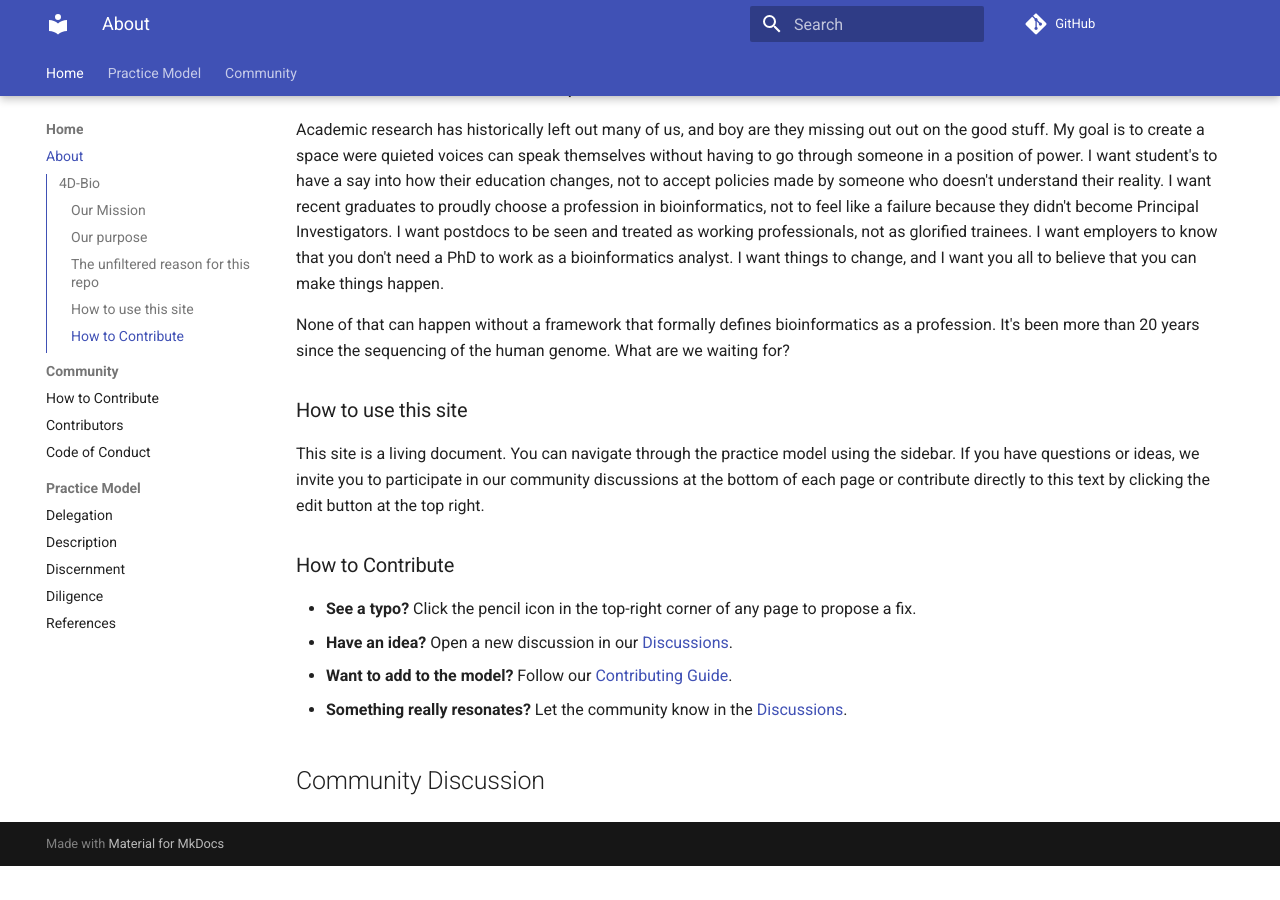
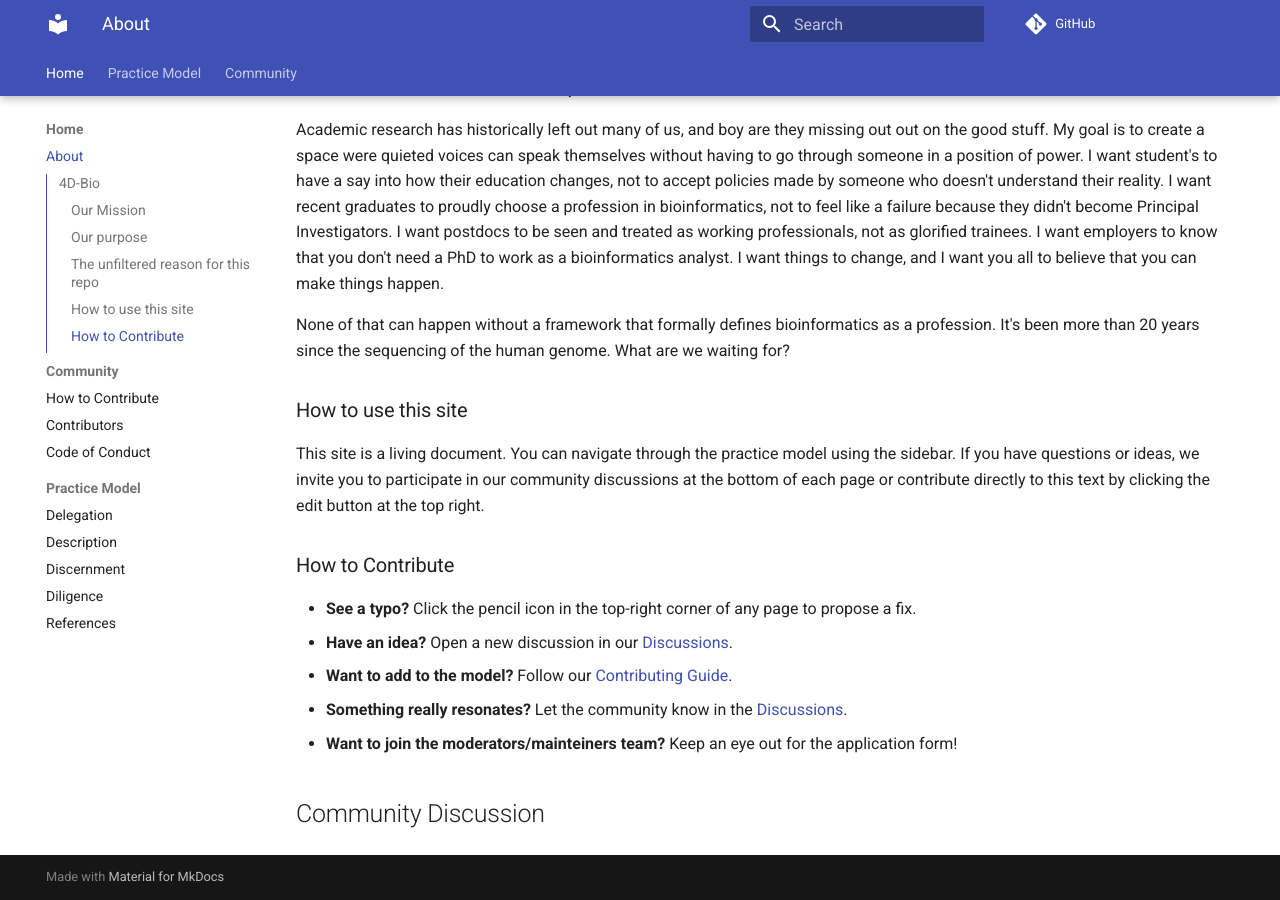
Before and after one commit to larisa-msoto/ai-bioinformatics-practice-model, an MkDocs documentation site: the page built from docs/index.md, in a window 1280 px wide and 900 px high, scrolled down 853 px. Built offline with MkDocs 1.6.1 and Material for MkDocs 9.7.7, drawn with Linux system fonts in a browser that asks for light colours; comment, search, counter and statistics services are not loaded; before the commit the page ends 1719 px from its top, so only the background shows below that.

Commit message:
updated contribution guide

```diff
--- a/docs/index.md
+++ b/docs/index.md
@@ -29,3 +29,4 @@ This site is a living document. You can navigate through the practice model usin
 - **Have an idea?** Open a new discussion in our [Discussions](https://github.com/larisa-msoto/ai-bioinformatics-practice-model/discussions).
 - **Want to add to the model?** Follow our [Contributing Guide](contributing.md).
 - **Something really resonates?** Let the community know in the [Discussions](https://github.com/larisa-msoto/ai-bioinformatics-practice-model/discussions).
+- **Want to join the moderators/mainteiners team?** Keep an eye out for the application form!
```
